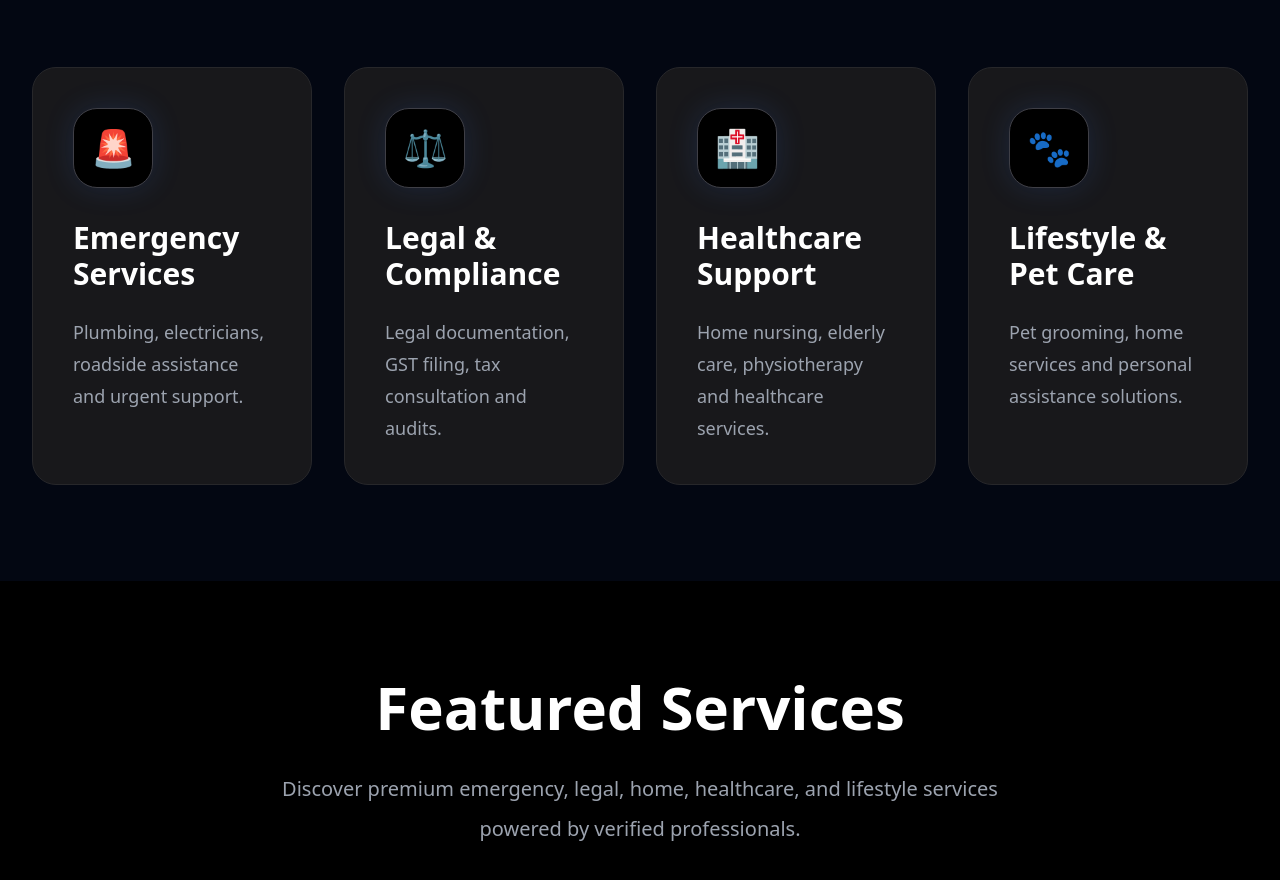
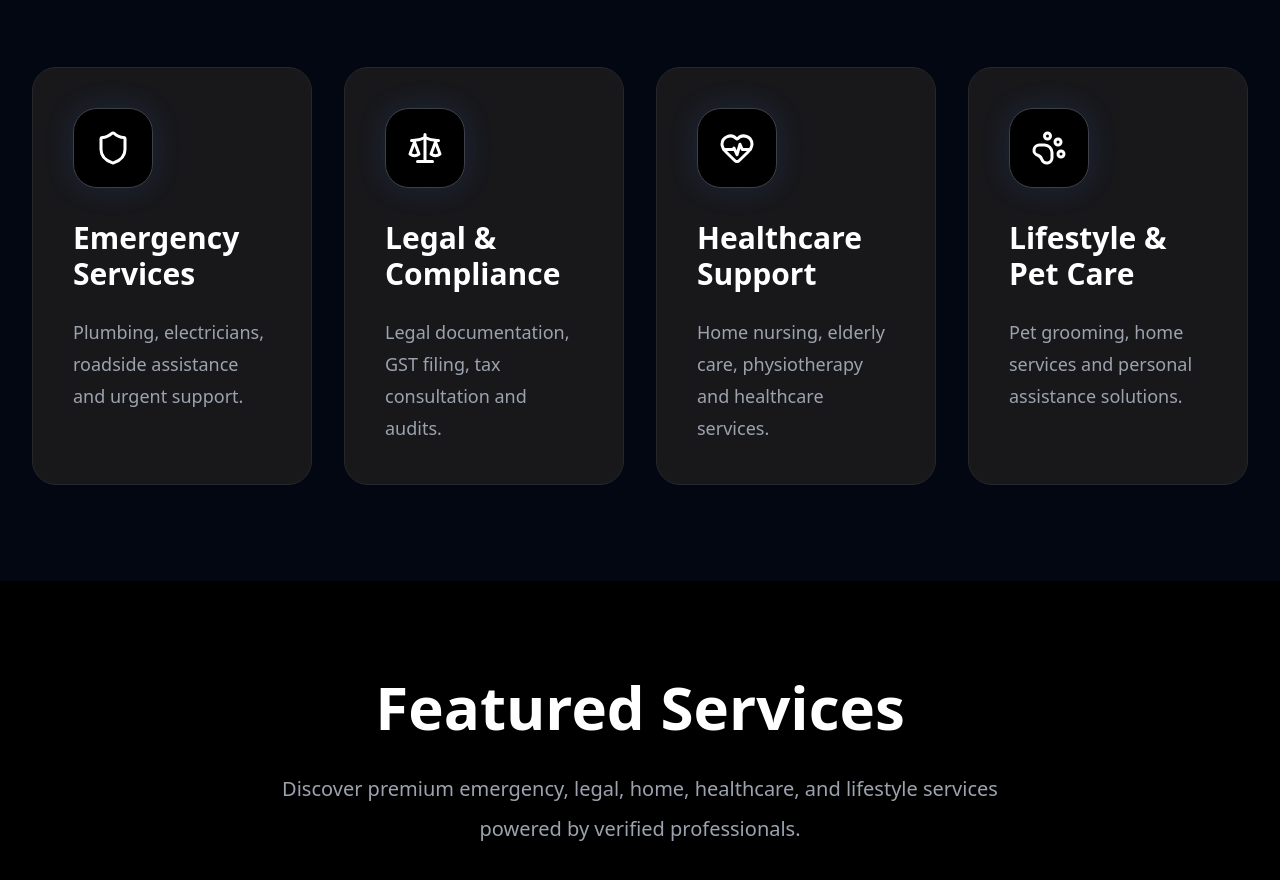
Before and after one commit to service-360/service360-website, a Next.js app: page / in a window 1280 px wide. Shown: the part 1160-2040 px from the top of the page. Built offline with nearby package versions, Linux system fonts and the light colour scheme.

Commit message:
Add premium SVG icon system

```diff
--- a/app/page.js
+++ b/app/page.js
@@ -1,6 +1,13 @@
 "use client"
 
 import { useState } from "react"
+
+import {
+  Shield,
+  Scale,
+  HeartPulse,
+  PawPrint
+} from "lucide-react"
 
 export default function Home() {
 
@@ -254,25 +261,25 @@ ${message}
 
             {[
               {
-                icon: "🚨",
+                icon: <Shield size={36} />,
                 title: "Emergency Services",
                 desc: "Plumbing, electricians, roadside assistance and urgent support."
               },
 
               {
-                icon: "⚖️",
+                icon: <Scale size={36} />,
                 title: "Legal & Compliance",
                 desc: "Legal documentation, GST filing, tax consultation and audits."
               },
 
               {
-                icon: "🏥",
+                icon: <HeartPulse size={36} />,
                 title: "Healthcare Support",
                 desc: "Home nursing, elderly care, physiotherapy and healthcare services."
               },
 
               {
-                icon: "🐾",
+                icon: <PawPrint size={36} />,
                 title: "Lifestyle & Pet Care",
                 desc: "Pet grooming, home services and personal assistance solutions."
               }
```
